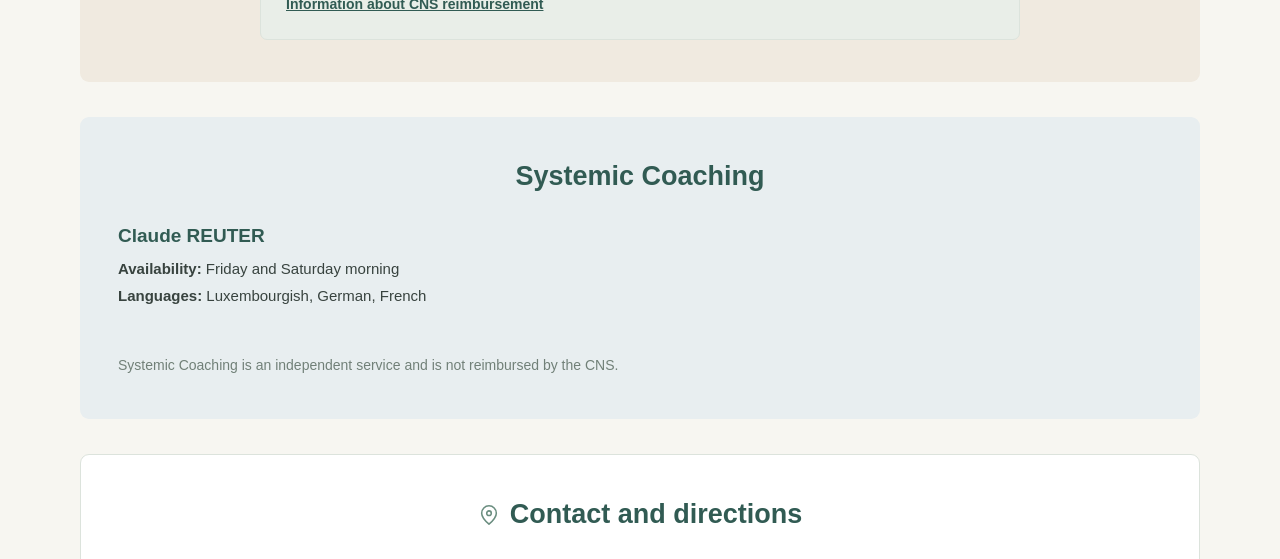
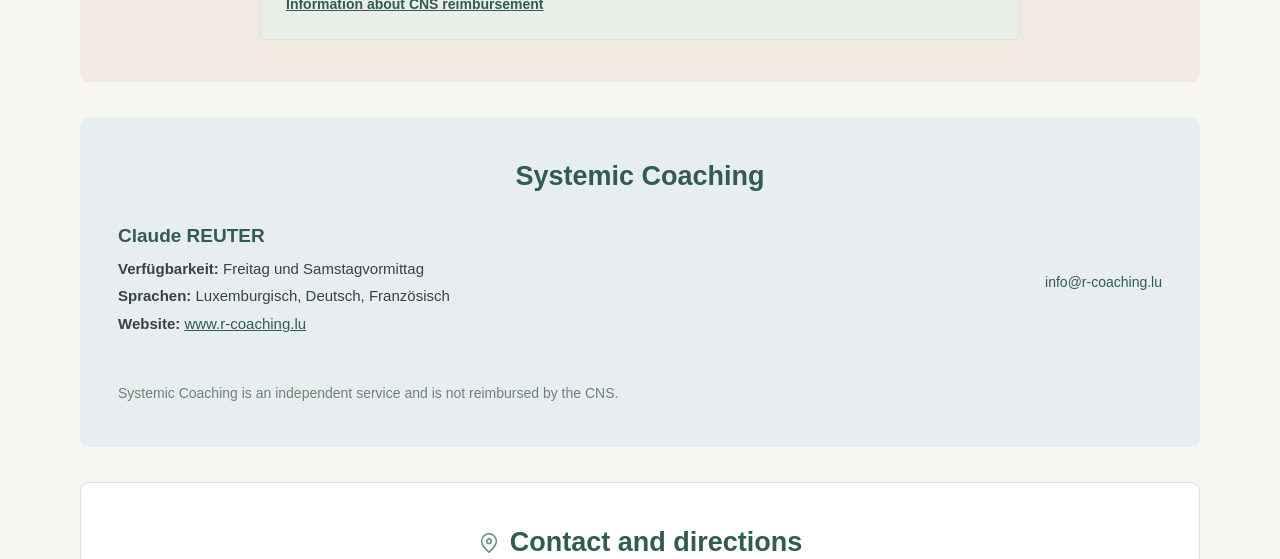
Before and after one commit to bjoernbrightside/praxis-schwebsange, a Jekyll site: the page built from en/index.md, in a window 1280 px wide and 900 px high, scrolled down 1600 px, cut to the strip 0-559 px from the top of the window. Built offline with Jekyll 4.4.1, drawn with Linux system fonts in a browser that asks for light colours.

Commit message:
Update index.md

```diff
--- a/en/index.md
+++ b/en/index.md
@@ -97,14 +97,17 @@ lang: en
 <section id="systemic-coaching" class="content-section coaching-section">
   <h2>Systemic Coaching</h2>
   <div class="person-list">
-    <div class="person">
-      <div class="person-info">
-        <h3>Claude REUTER</h3>
-        <p><strong>Availability:</strong> Friday and Saturday morning</p>
-        <p><strong>Languages:</strong> Luxembourgish, German, French</p>
-      </div>
-      <div class="person-contact"></div>
-    </div>
+<div class="person">
+  <div class="person-info">
+    <h3>Claude REUTER</h3>
+    <p><strong>Verfügbarkeit:</strong> Freitag und Samstagvormittag</p>
+    <p><strong>Sprachen:</strong> Luxemburgisch, Deutsch, Französisch</p>
+    <p><strong>Website:</strong> <a href="https://www.r-coaching.lu" target="_blank" rel="noopener">www.r-coaching.lu</a></p>
+  </div>
+  <div class="person-contact">
+    <a href="mailto:info@r-coaching.lu">info@r-coaching.lu</a>
+  </div>
+</div>
   </div>
   <p class="coaching-note">
     Systemic Coaching is an independent service and is not reimbursed by the CNS.
```
